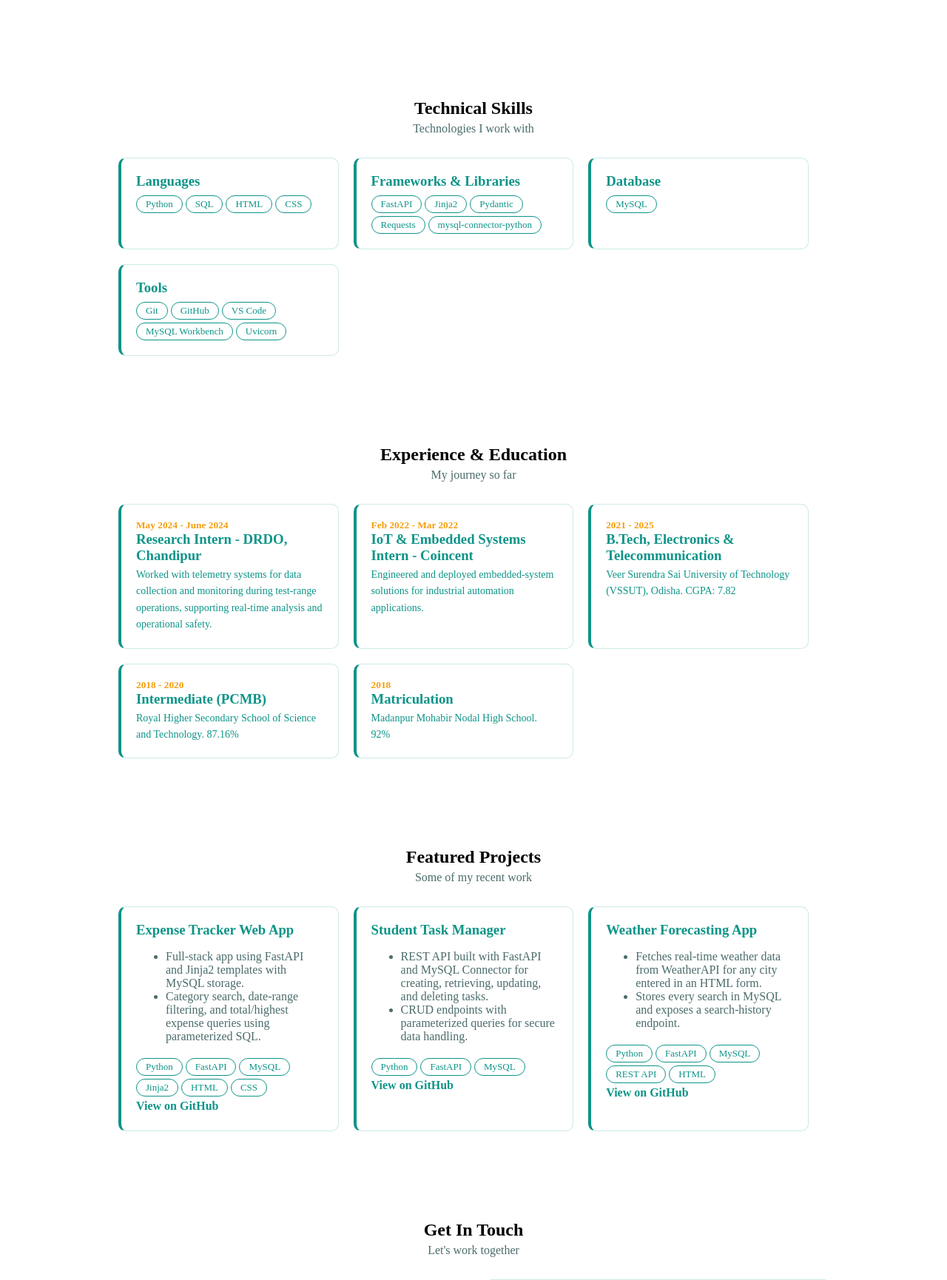
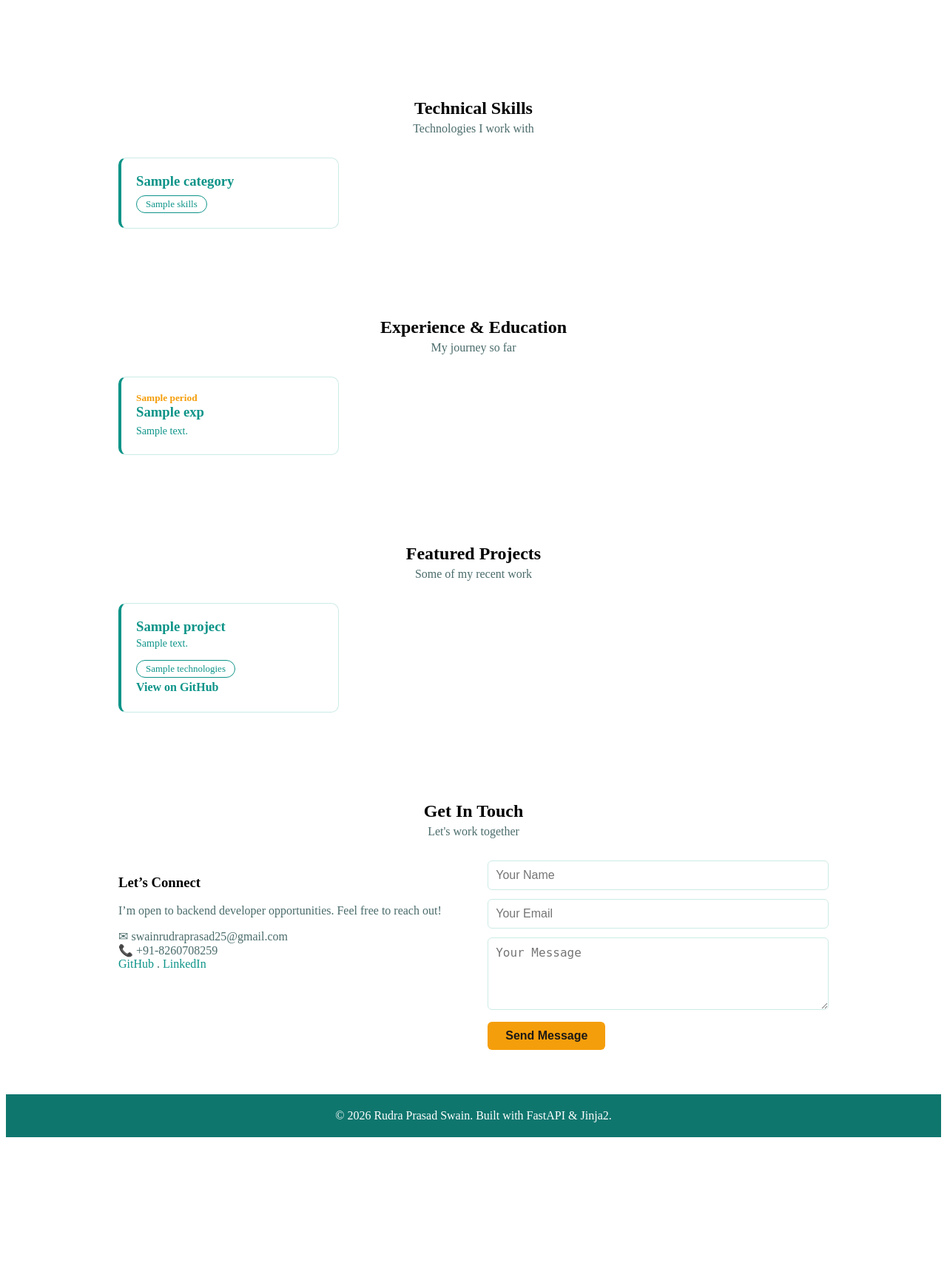
Before and after one commit to swainrudraprasad25/Personal-Portfolio---FastAPI-Jinja2, a FastAPI app: template templates/index.html in a window 1280 px wide. Shown: the part 827-2557 px from the top of the page at 74% size. After the commit the page ends 2364 px from the top, so only its background shows below. Run offline with FastAPI, Linux system fonts and the light colour scheme; the template is opened without the code that fills it: most values are stand-ins (such as "Sample title", 1, 10 or a date in 2020).

Commit message:
Add database tables and dynamic rendering for skills, experience, and projects

```diff
--- a/main.py
+++ b/main.py
@@ -5,9 +5,93 @@ from fastapi.templating import Jinja2Templates
 from sqlalchemy.orm import Session
 
 from database import engine, get_db
-from models import Portfolio, base
+from models import Experience, Portfolio, Project, Skill, base
 
 base.metadata.create_all(bind=engine)
+
+
+# ----------------- DATA LISTS -----------------
+skills_data = [
+    Skill(category="Languages", skills="Python, SQL, HTML, CSS"),
+    Skill(
+        category="Frameworks & Libraries",
+        skills="FastAPI, Jinja2, Pydantic, Requests, mysql-connector-python",
+    ),
+    Skill(category="Database", skills="MySQL"),
+    Skill(
+        category="Tools",
+        skills="Git, GitHub, VS Code, MySQL Workbench, Uvicorn",
+    ),
+]
+
+experiences_data = [
+    Experience(
+        period="May 2024 - June 2024",
+        title="Research Intern - DRDO, Chandipur",
+        description="Worked with telemetry systems for data collection and monitoring during test-range operations, supporting real-time analysis and operational safety.",
+    ),
+    Experience(
+        period="Feb 2022 - Mar 2022",
+        title="IoT & Embedded Systems Intern - Coincent",
+        description="Engineered and deployed embedded-system solutions for industrial automation applications.",
+    ),
+    Experience(
+        period="2021 - 2025",
+        title="B.Tech, Electronics & Telecommunication",
+        description="Veer Surendra Sai University of Technology (VSSUT), Odisha. CGPA: 7.82",
+    ),
+    Experience(
+        period="2018 - 2020",
+        title="Intermediate (PCMB)",
+        description="Royal Higher Secondary School of Science and Technology. 87.16%",
+    ),
+    Experience(
+        period="2018",
+        title="Matriculation",
+        description="Madanpur Mohabir Nodal High School. 92%",
+    ),
+]
+
+projects_data = [
+    Project(
+        title="Expense Tracker Web App",
+        description="Full-stack app using FastAPI and Jinja2 templates with MySQL storage.\nCategory search, date-range filtering, and total/highest expense queries using parameterized SQL.",
+        technologies="Python, FastAPI, MySQL, Jinja2, HTML, CSS",
+        github_url="https://github.com/swainrudraprasad25/expense-tracker-fastapi.git",
+    ),
+    Project(
+        title="Student Task Manager",
+        description="REST API built with FastAPI and MySQL Connector for creating, retrieving, updating, and deleting tasks.\nCRUD endpoints with parameterized queries for secure data handling.",
+        technologies="Python, FastAPI, MySQL",
+        github_url="https://github.com/swainrudraprasad25/student_task_manager.git",
+    ),
+    Project(
+        title="Weather Forecasting App",
+        description="Fetches real-time weather data from WeatherAPI for any city entered in an HTML form.\nStores every search in MySQL and exposes a search-history endpoint.",
+        technologies="Python, FastAPI, MySQL, REST API, HTML",
+        github_url="https://github.com/swainrudraprasad25/Weather-Forecasting-App-FastAPI-WeatherAPI-MySQL-.git",
+    ),
+]
+
+
+def seed_initial_data():
+    db = next(get_db())
+    try:
+        if db.query(Skill).count() == 0:
+            db.add_all(skills_data)
+
+        if db.query(Experience).count() == 0:
+            db.add_all(experiences_data)
+
+        if db.query(Project).count() == 0:
+            db.add_all(projects_data)
+
+        db.commit()
+    finally:
+        db.close()
+
+
+seed_initial_data()
 
 app = FastAPI()
 templates = Jinja2Templates(directory="templates")
@@ -18,10 +102,22 @@ app.mount("/static", StaticFiles(directory="static"), name="static")
 async def home(
     req: Request,
     status: str = None,
+    db: Session = Depends(get_db),
 ):
     theme = req.cookies.get("theme", "light")
+    skills = db.query(Skill).all()
+    experiences = db.query(Experience).all()
+    projects = db.query(Project).all()
     return templates.TemplateResponse(
-        req, "index.html", {"theme": theme, "status": status}
+        req,
+        "index.html",
+        {
+            "theme": theme,
+            "status": status,
+            "skills": skills,
+            "experiences": experiences,
+            "projects": projects,
+        },
     )
 
 
@@ -57,10 +153,12 @@ async def contact(
     return RedirectResponse(
         f"/?status={'success' if valid else 'error'}#contact", status_code=303
     )
-@app.get("/message",response_class=HTMLResponse)
-def message(req:Request,db:Session = Depends(get_db)):
-    result=db.query(Portfolio).order_by(Portfolio.id.desc()).all()
-    theme=req.cookies.get("theme","light")
+
+
+@app.get("/message", response_class=HTMLResponse)
+def message(req: Request, db: Session = Depends(get_db)):
+    result = db.query(Portfolio).order_by(Portfolio.id.desc()).all()
+    theme = req.cookies.get("theme", "light")
     return templates.TemplateResponse(
         req, "message.html", {"items": result, "theme": theme}
     )
--- a/templates/index.html
+++ b/templates/index.html
@@ -43,88 +43,55 @@
 <section class="section" id="skills">
     <div class="section-head"><h2>Technical Skills</h2><p>Technologies I work with</p></div>
     <div class="grid">
+        {% for s in skills %}
         <div class="card">
-            <h3>Languages</h3>
-            <span class="chip">Python</span><span class="chip">SQL</span><span class="chip">HTML</span><span class="chip">CSS</span>
+            <h3>{{ s.category }}</h3>
+            {% for item in s.skills.split(',') %}
+            <span class="chip">{{ item.strip() }}</span>
+            {% endfor %}
         </div>
-        <div class="card">
-            <h3>Frameworks &amp; Libraries</h3>
-            <span class="chip">FastAPI</span><span class="chip">Jinja2</span><span class="chip">Pydantic</span><span class="chip">Requests</span><span class="chip">mysql-connector-python</span>
-        </div>
-        <div class="card">
-            <h3>Database</h3>
-            <span class="chip">MySQL</span>
-        </div>
-        <div class="card">
-            <h3>Tools</h3>
-            <span class="chip">Git</span><span class="chip">GitHub</span><span class="chip">VS Code</span><span class="chip">MySQL Workbench</span><span class="chip">Uvicorn</span>
-        </div>
+        {% endfor %}
     </div>
 </section>
 
 <section class="section" id="experience">
     <div class="section-head"><h2>Experience &amp; Education</h2><p>My journey so far</p></div>
     <div class="grid">
+        {% for exp in experiences %}
         <div class="card">
-            <small class="period">May 2024 - June 2024</small>
-            <h3>Research Intern - DRDO, Chandipur</h3>
-            <p>Worked with telemetry systems for data collection and monitoring during test-range operations, supporting real-time analysis and operational safety.</p>
+            <small class="period">{{ exp.period }}</small>
+            <h3>{{ exp.title }}</h3>
+            <p>{{ exp.description }}</p>
         </div>
-        <div class="card">
-            <small class="period">Feb 2022 - Mar 2022</small>
-            <h3>IoT &amp; Embedded Systems Intern - Coincent</h3>
-            <p>Engineered and deployed embedded-system solutions for industrial automation applications.</p>
-        </div>
-        <div class="card">
-            <small class="period">2021 - 2025</small>
-            <h3>B.Tech, Electronics &amp; Telecommunication</h3>
-            <p>Veer Surendra Sai University of Technology (VSSUT), Odisha. CGPA: 7.82</p>
-        </div>
-        <div class="card">
-            <small class="period">2018 - 2020</small>
-            <h3>Intermediate (PCMB)</h3>
-            <p>Royal Higher Secondary School of Science and Technology. 87.16%</p>
-        </div>
-        <div class="card">
-            <small class="period">2018</small>
-            <h3>Matriculation</h3>
-            <p>Madanpur Mohabir Nodal High School. 92%</p>
-        </div>
+        {% endfor %}
     </div>
 </section>
 
 <section class="section" id="projects">
     <div class="section-head"><h2>Featured Projects</h2><p>Some of my recent work</p></div>
     <div class="grid">
+        {% for p in projects %}
         <div class="card">
-            <h3>Expense Tracker Web App</h3>
+            <h3>{{ p.title }}</h3>
+            {% if '\n' in p.description %}
             <ul>
-                <li>Full-stack app using FastAPI and Jinja2 templates with MySQL storage.</li>
-                <li>Category search, date-range filtering, and total/highest expense queries using parameterized SQL.</li>
+                {% for bullet in p.description.split('\n') %}
+                {% if bullet.strip() %}
+                <li>{{ bullet.strip() }}</li>
+                {% endif %}
+                {% endfor %}
             </ul>
-            <span class="chip">Python</span><span class="chip">FastAPI</span><span class="chip">MySQL</span><span class="chip">Jinja2</span><span class="chip">HTML</span><span class="chip">CSS</span>
-            <p><a href="https://github.com/swainrudraprasad25/expense-tracker-fastapi.git" class="card-link" target="_blank">View on GitHub</a></p>
+            {% else %}
+            <p>{{ p.description }}</p>
+            {% endif %}
+            {% for tech in p.technologies.split(',') %}
+            <span class="chip">{{ tech.strip() }}</span>
+            {% endfor %}
+            {% if p.github_url %}
+            <p><a href="{{ p.github_url }}" class="card-link" target="_blank">View on GitHub</a></p>
+            {% endif %}
         </div>
-
-        <div class="card">
-            <h3>Student Task Manager</h3>
-            <ul>
-                <li>REST API built with FastAPI and MySQL Connector for creating, retrieving, updating, and deleting tasks.</li>
-                <li>CRUD endpoints with parameterized queries for secure data handling.</li>
-            </ul>
-            <span class="chip">Python</span><span class="chip">FastAPI</span><span class="chip">MySQL</span>
-            <p><a href="https://github.com/swainrudraprasad25/student_task_manager.git" class="card-link" target="_blank">View on GitHub</a></p>
-        </div>
-
-        <div class="card">
-            <h3>Weather Forecasting App</h3>
-            <ul>
-                <li>Fetches real-time weather data from WeatherAPI for any city entered in an HTML form.</li>
-                <li>Stores every search in MySQL and exposes a search-history endpoint.</li>
-            </ul>
-            <span class="chip">Python</span><span class="chip">FastAPI</span><span class="chip">MySQL</span><span class="chip">REST API</span><span class="chip">HTML</span>
-            <p><a href="https://github.com/swainrudraprasad25/Weather-Forecasting-App-FastAPI-WeatherAPI-MySQL-.git " class="card-link" target="_blank">View on GitHub</a></p>
-        </div>
+        {% endfor %}
     </div>
 </section>
 
```
Also changed, not shown: models.py (+29 -7 lines).
